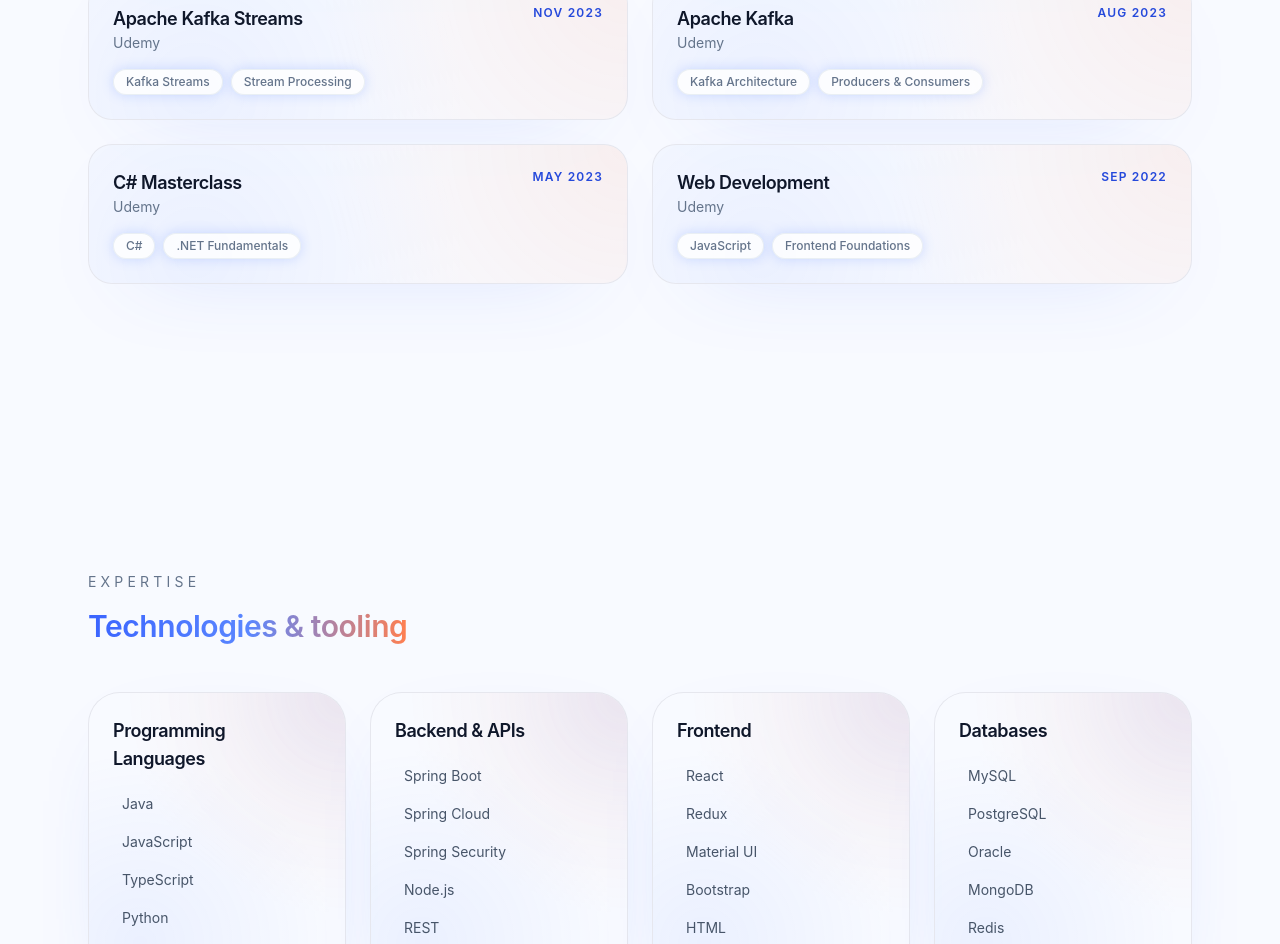
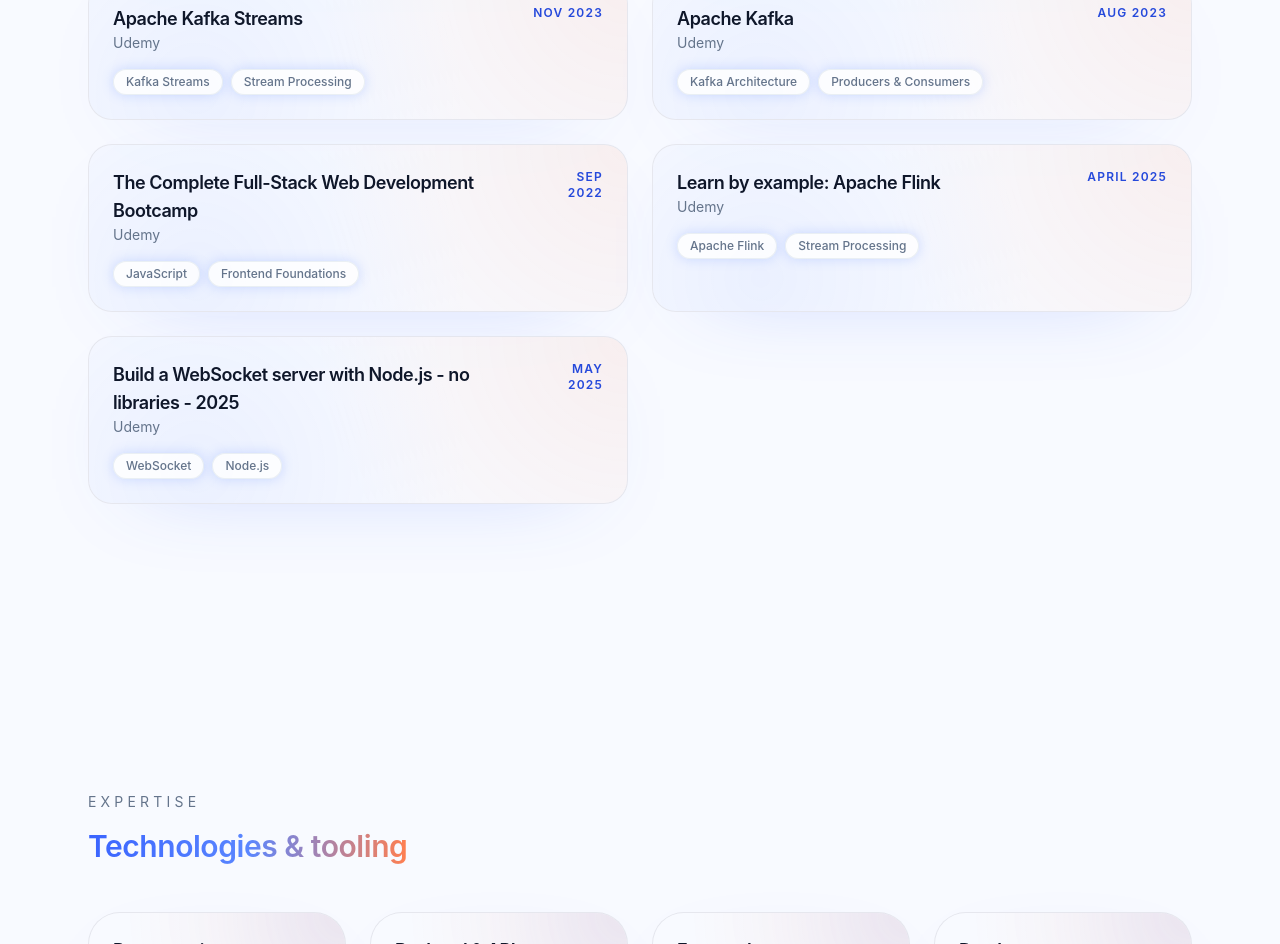
Before and after one commit to Shriram-Iyer/PORTFOLIO-APP, a React (Vite) app: page / in a window 1280 px wide. Shown: the part 7316-8260 px from the top of the page. Built offline with nearby package versions, Linux system fonts and the light colour scheme.

Commit message:
certifications updated

```diff
--- a/src/data/certifications.ts
+++ b/src/data/certifications.ts
@@ -36,15 +36,21 @@
     skills: ["Kafka Architecture", "Producers & Consumers"]
   },
   {
-    name: "C# Masterclass",
-    issuer: "Udemy",
-    issued: "May 2023",
-    skills: ["C#", ".NET Fundamentals"]
-  },
-  {
-    name: "Web Development",
+    name: "The Complete Full-Stack Web Development Bootcamp",
     issuer: "Udemy",
     issued: "Sep 2022",
     skills: ["JavaScript", "Frontend Foundations"]
+  },
+  {
+    name: "Learn by example: Apache Flink",
+    issuer: "Udemy",
+    issued: "April 2025",
+    skills: ["Apache Flink", "Stream Processing"]
+  },
+  {
+    name: "Build a WebSocket server with Node.js - no libraries - 2025",
+    issuer: "Udemy",
+    issued: "May 2025",
+    skills: ["WebSocket", "Node.js"]
   }
 ];
```
